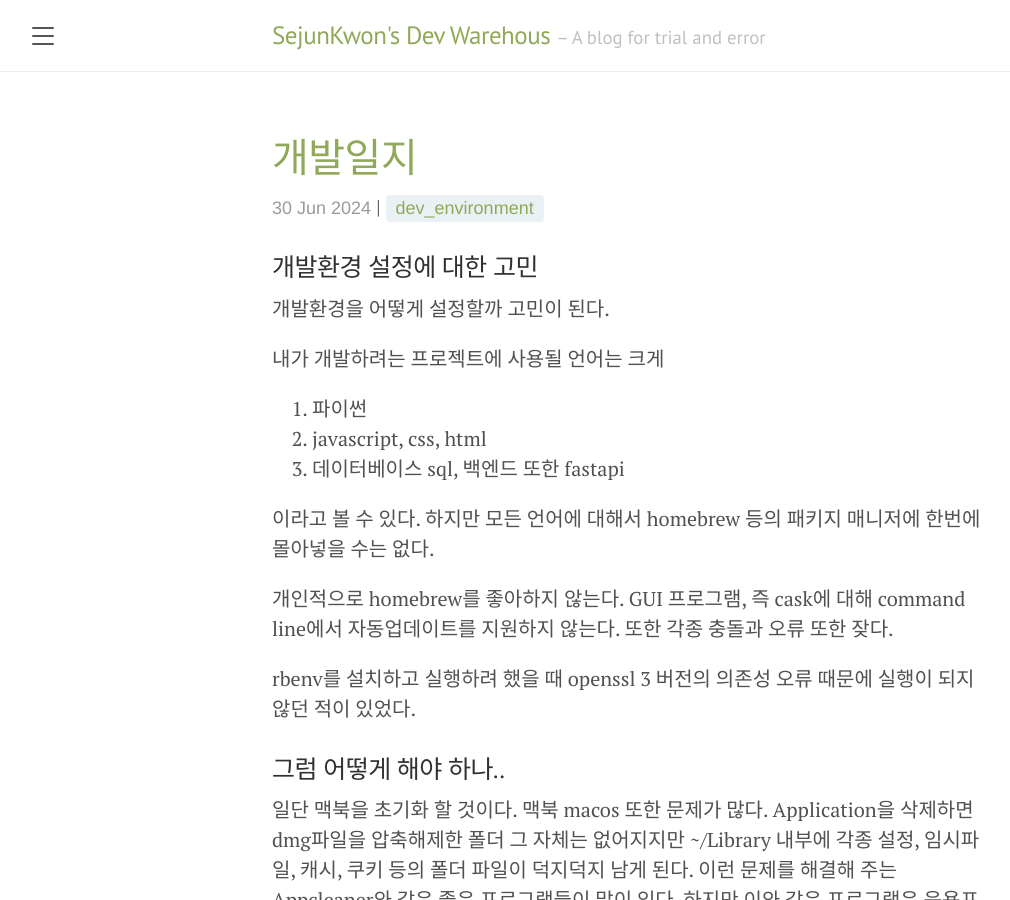
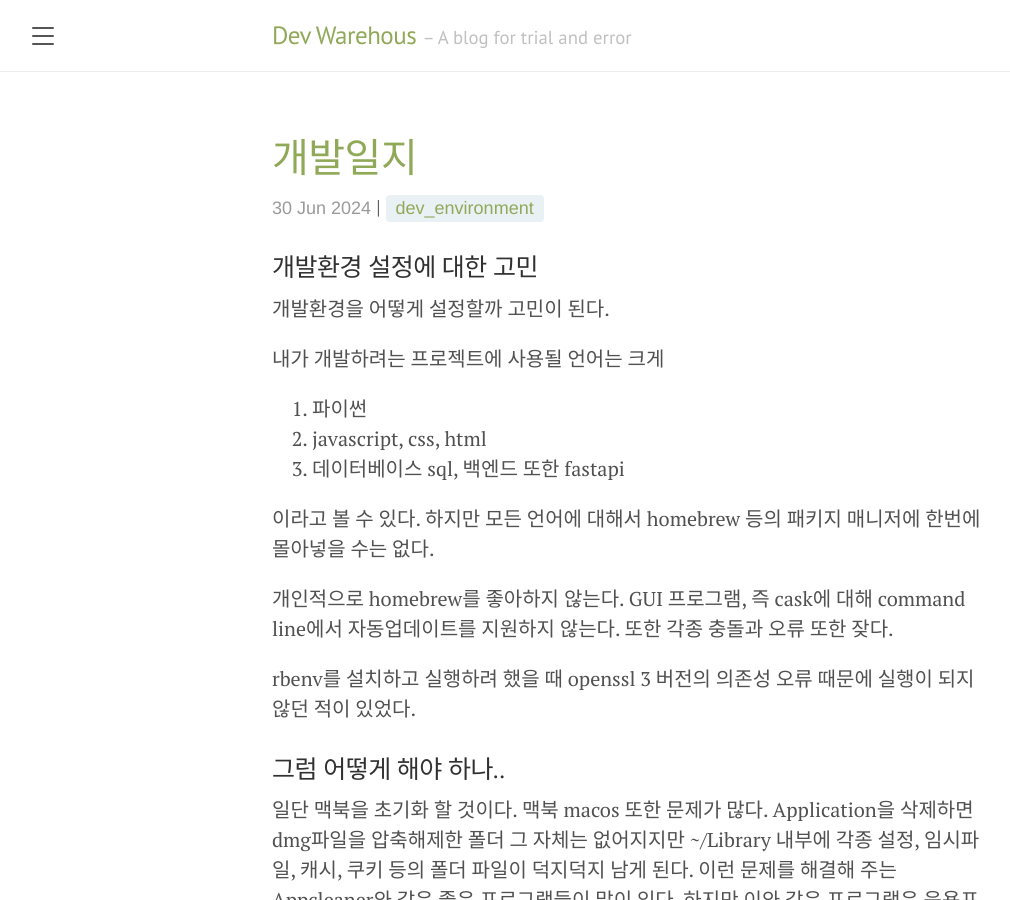
Before and after one commit to sejunkwonme/sejunkwonme.github.io, a Jekyll site: the page built from index.html, in a window 1280 px wide and 900 px high. Shown: the whole window, without its empty margins (8-1018 px from the left). Built offline with Jekyll 4.4.1, drawn with Linux system fonts in a browser that asks for light colours; some web fonts are replaced; the list of posts is cut into pages by our own code.

Commit message:
initial setting

```diff
--- a/Gemfile
+++ b/Gemfile
@@ -6,3 +6,4 @@
 gem "jekyll-seo-tag"
 gem "jekyll-sitemap"
 gem "jekyll-redirect-from"
+gem "jekyll-github-metadata"
--- a/_config.yml
+++ b/_config.yml
@@ -1,11 +1,11 @@
-title:               SejunKwon's Dev Warehous
+title:               Dev Warehous
 description:         'A blog for trial and error'
 tagline:             'A blog for trial and error'
 paginate:            5
 
 url:                 https://sejunkwonme.github.io
 baseurl:             ""
-permalink:           /:year/:month/:title/
+permalink:           /:year/:month/:day/:title/
 
 exclude:
   - .gitignore
@@ -24,6 +24,7 @@
   - jekyll-sitemap
   - jekyll-redirect-from
   - jekyll-paginate
+  - jekyll-github-metadata
 
 version:             2.0
 
--- a/_includes/sidebar.html
+++ b/_includes/sidebar.html
@@ -25,7 +25,7 @@
       {% endif %}
     {% endfor %}
 
-    <a class="sidebar-nav-item" href="{{ site.github.repo }}/archive/v{{ site.version }}.zip">Download</a>
+<!--    <a class="sidebar-nav-item" href="{{ site.github.repo }}/archive/v{{ site.version }}.zip">Download</a>-->
     <a class="sidebar-nav-item" href="{{ site.github.repo }}">GitHub project</a>
     <span class="sidebar-nav-item">Currently v{{ site.version }}</span>
   </nav>
```
Also changed, not shown: Gemfile.lock.
